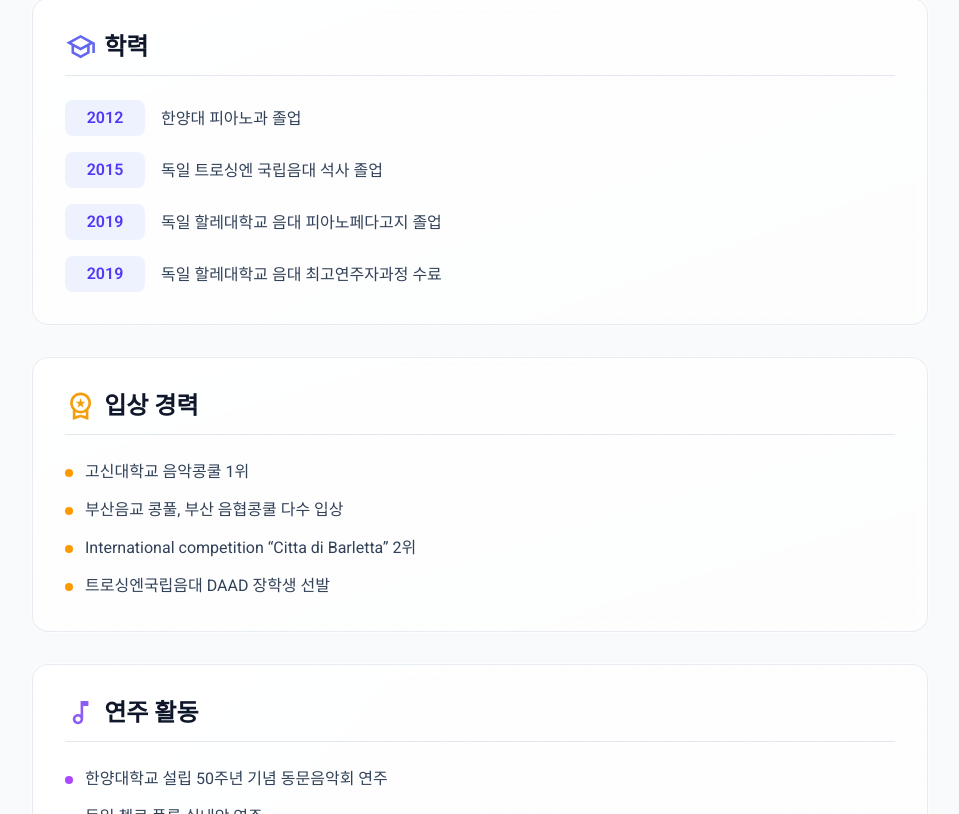
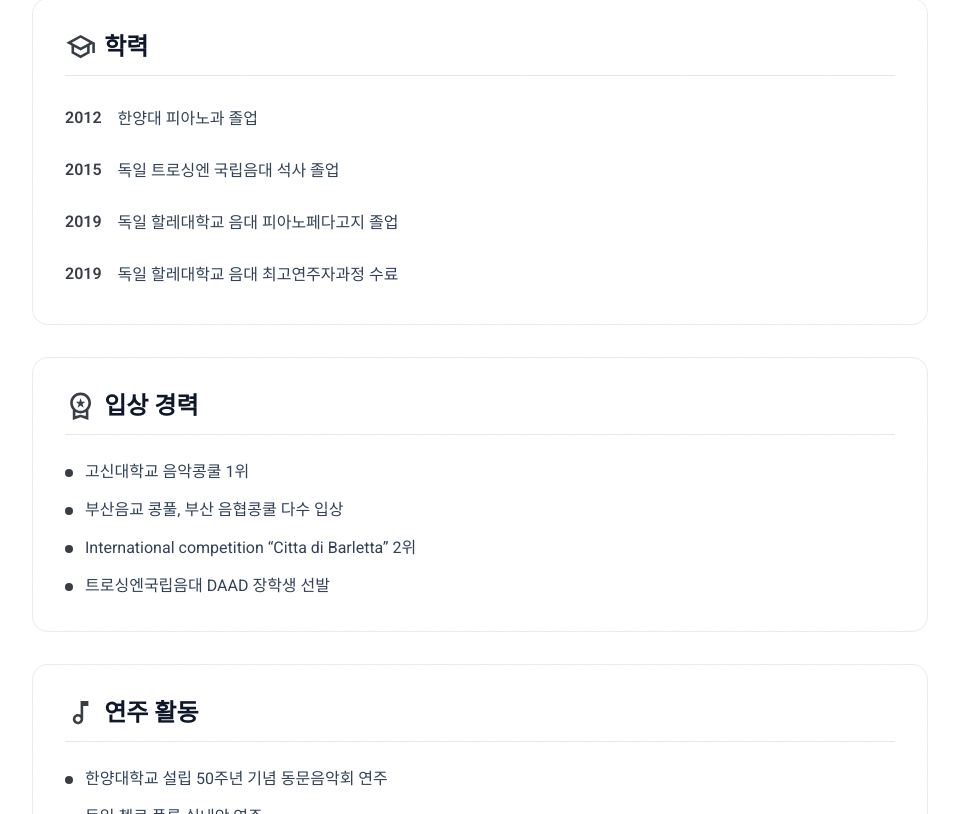
Before and after one commit to yoojanghun/crystal-piano-class, a React (Vite) app: page / in a window 1280 px wide. Shown: the part 1306-2120 px from the top of the page, without its empty margins (160-1119 px from the left). Built offline with nearby package versions, Linux system fonts and the light colour scheme.

Commit message:
세부적 디자인 변경

```diff
--- a/src/pages/Home/Home.tsx
+++ b/src/pages/Home/Home.tsx
@@ -14,7 +14,7 @@
   const lessonInfoRef = useRef<HTMLElement | null>(null);
 
   const scrollToSection = (ref: React.RefObject<HTMLElement | null>) => {
-    if(ref.current) {
+    if (ref.current) {
       const y = ref.current.getBoundingClientRect().top + window.scrollY - 50;
       window.scrollTo({ top: y, behavior: "smooth" });
     }
@@ -31,7 +31,7 @@
           <motion.img
             src={backgroundPiano}
             className="w-full h-full object-cover object-[center_70%]"
-            alt="piano-background-pic"
+            alt="피아노 배경 이미지"
             initial={{ scale: 1.1 }}
             animate={{ scale: 1 }}
             transition={{ duration: 1.5, ease: "easeInOut" }}
@@ -39,14 +39,14 @@
           <div className="bg-black/25 absolute inset-0 flex flex-col justify-center items-center">
             <motion.h1
               className="text-white text-4xl mb-5"
-              initial={{ opacity:0, y: 30 }}
-              animate={{ opacity:1, y: 0 }}
+              initial={{ opacity: 0, y: 30 }}
+              animate={{ opacity: 1, y: 0 }}
               transition={{ duration: 0.8, ease: "easeInOut", delay: 0.3 }}
             >
               이수정 피아노 레슨
             </motion.h1>
             <motion.p
-              className="text-white leading-6.5 text-center text-lg mb-5"
+              className="text-white leading-7 text-center text-lg mb-5"
               initial={{ opacity: 0, y: 30 }}
               animate={{ opacity: 1, y: 0 }}
               transition={{ duration: 0.8, ease: "easeInOut", delay: 0.5 }}
@@ -79,10 +79,10 @@
             </motion.div>
           </div>
         </section>
-        <section className="pt-20 bg-[#F9FAFB]" ref={instructorRef}>
+        <section className="pt-20" ref={instructorRef}>
           <Instructor />
         </section>
-        <section className="pt-15" ref={lessonInfoRef}>
+        <section className="pt-16" ref={lessonInfoRef}>
           <LessonInfo />
         </section>
       </main>
--- a/src/pages/Home/components/Instructor.tsx
+++ b/src/pages/Home/components/Instructor.tsx
@@ -61,7 +61,6 @@
                   className="rounded-full w-48 h-48 sm:w-56 sm:h-56 object-cover ring-4 ring-white/80 outline outline-indigo-100/70"
                   alt="sujung-pic"
                 />
-                <div className="absolute inset-0 rounded-full bg-linear-to-br from-indigo-100/30 to-purple-100/30 -z-10 blur-2xl"></div>
               </div>
             </div>
           </div>
@@ -75,7 +74,7 @@
                   sx={{
                     marginRight: "8px",
                     fontSize: "1.3em",
-                    color: "#6366f1"
+                    color: "#393E46"
                   }}
                 />
                 학력
@@ -83,7 +82,7 @@
               <ul className="space-y-4">
                 {education.map((item, index) =>
                   <li key={index} className="flex items-start gap-4 group">
-                    <span className="shrink-0 w-16 sm:w-20 text-sm sm:text-base font-semibold text-indigo-600 bg-indigo-50 px-3 py-1.5 rounded-lg text-center">
+                    <span className="text-sm sm:text-base font-semibold text-[#393E46] py-1.5 text-center">
                       {item.year}
                     </span>
                     <span className="flex-1 text-slate-700 leading-relaxed break-keep pt-1.5">
@@ -101,7 +100,7 @@
                   sx={{
                     marginRight: "8px",
                     fontSize: "1.3em",
-                    color: "#f59e0b"
+                    color: "#393E46"
                   }}
                 />
                 입상 경력
@@ -109,7 +108,7 @@
               <ul className="space-y-3">
                 {achievments.map((item, index) =>
                   <li key={index} className="flex items-start gap-3 group">
-                    <span className="shrink-0 w-2 h-2 rounded-full bg-amber-500 mt-2.5 group-hover:bg-amber-600 transition-colors"></span>
+                    <span className="shrink-0 w-2 h-2 rounded-full bg-[#393E46] mt-2.5"></span>
                     <span className="flex-1 text-slate-700 leading-relaxed break-keep whitespace-pre-line">
                       {item}
                     </span>
@@ -125,7 +124,7 @@
                   sx={{
                     marginRight: "8px",
                     fontSize: "1.3em",
-                    color: "#8b5cf6"
+                    color: "#393E46"
                   }}
                 />
                 연주 활동
@@ -133,7 +132,7 @@
               <ul className="space-y-3">
                 {performances.map((item, index) =>
                   <li key={index} className="flex items-start gap-3 group">
-                    <span className="shrink-0 w-2 h-2 rounded-full bg-purple-500 mt-2.5 group-hover:bg-purple-600 transition-colors"></span>
+                    <span className="shrink-0 w-2 h-2 rounded-full bg-[#393E46] mt-2.5"></span>
                     <span className="flex-1 text-slate-700 leading-relaxed break-keep whitespace-pre-line">
                       {item}
                     </span>
```
Also changed, not shown: src/assets/sujung-bg.jpg (added), src/assets/sujung-bg2.jpg (added).
